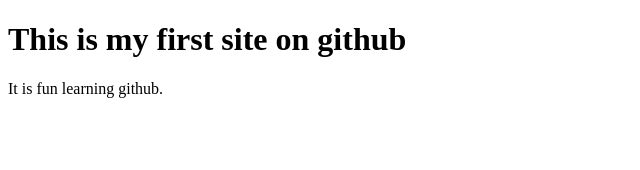
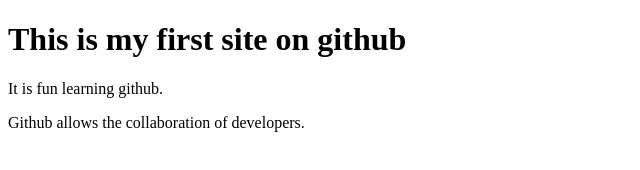
Before and after one commit to Kiratu1/firstsite, a plain HTML site: page index.html in a window 1280 px wide. Shown: the whole page, without its empty margins (0-640 px from the left). Drawn offline with Linux system fonts and the light colour scheme.

Commit message:
Added a new paragraph

```diff
--- a/index.html
+++ b/index.html
@@ -7,5 +7,6 @@
 	</head>
 	<body>
 		<p>It is fun learning github.</p>
+		<p> Github allows the collaboration of developers.</p>
 	</body>
 </html>
```
